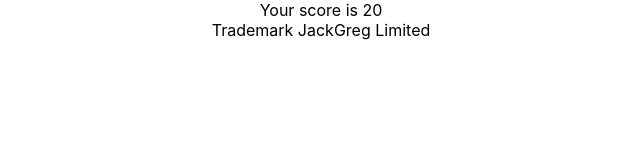
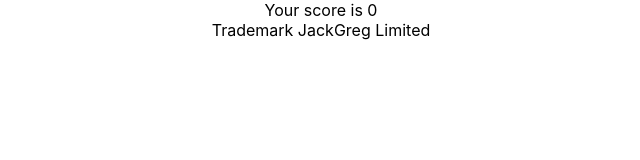
Before and after one commit to fac-17/JackGreg, a React (Create React App) app: page / in a window 1280 px wide. Shown: the top 160 px of the page, without its empty margins (319-959 px from the left). Built offline with nearby package versions, Linux system fonts and the light colour scheme.

Commit message:
pass down a value as the score'

```diff
--- a/src/Page.js
+++ b/src/Page.js
@@ -11,7 +11,7 @@
         return (<div>I will be the gameplay page</div>);
     }
     else if (currentPage === 'score') {
-        return (< Score />);
+        return (< Score score={score} />);
     }
     return (
         <div className="Page">
--- a/src/Score.js
+++ b/src/Score.js
@@ -3,7 +3,7 @@
 const Score = ({ score }) => {
     return (
         <div className="Score">
-            Your score is 20
+            Your score is {score.toString()}
         </div>
     );
 }
```
